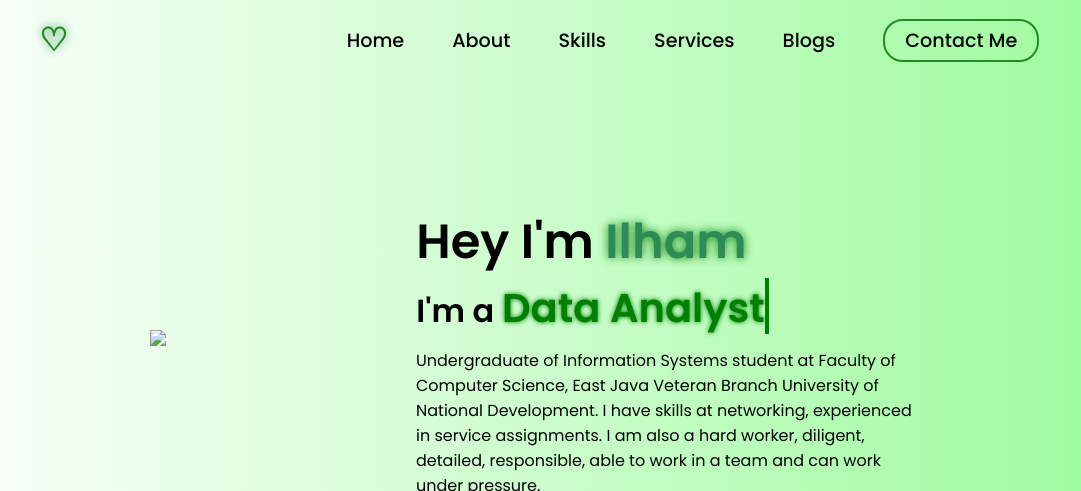
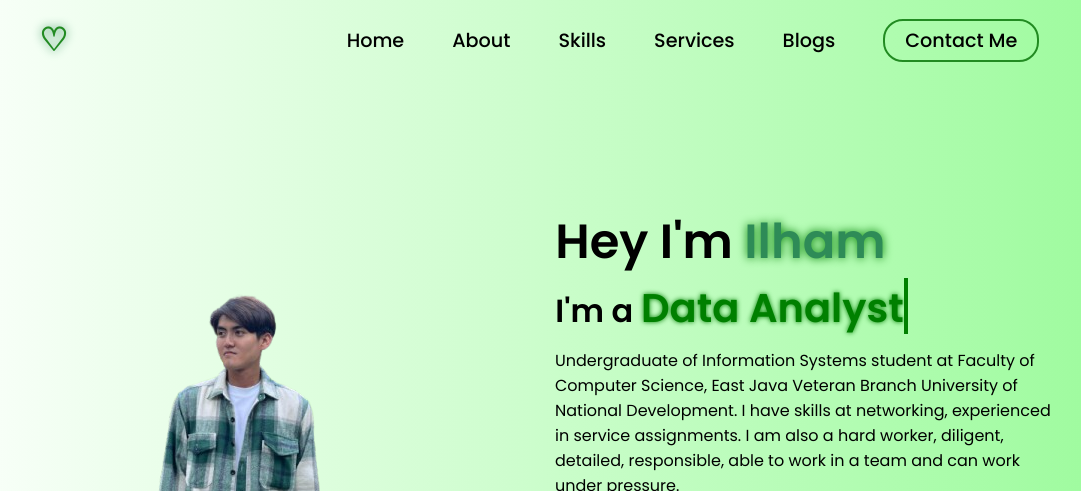
Before and after one commit to ilhamfajriansyah/portofolioilham, a plain HTML site: page index.html in a window 1280 px wide. Shown: the top 491 px of the page, without its empty margins (101-1182 px from the left). Drawn offline with nearby package versions, Linux system fonts and the light colour scheme.

Commit message:
Update index.html

```diff
--- a/index.html
+++ b/index.html
@@ -39,7 +39,7 @@
         <section>
             <div class="main-container">
                 <div class="gambar" data-aos="zoom-in-right" data-aos-duration="2500">
-                    <img src="gambar/foto2.png" width="500">
+                    <img src="foto2.png" width="500">
                 </div>
                 <div class="content">
                     <h1 data-aos="fade-left" data-aos-duration="1000" data-aos-delay="800">Hey I'm <span>Ilham</span></h1>
```
